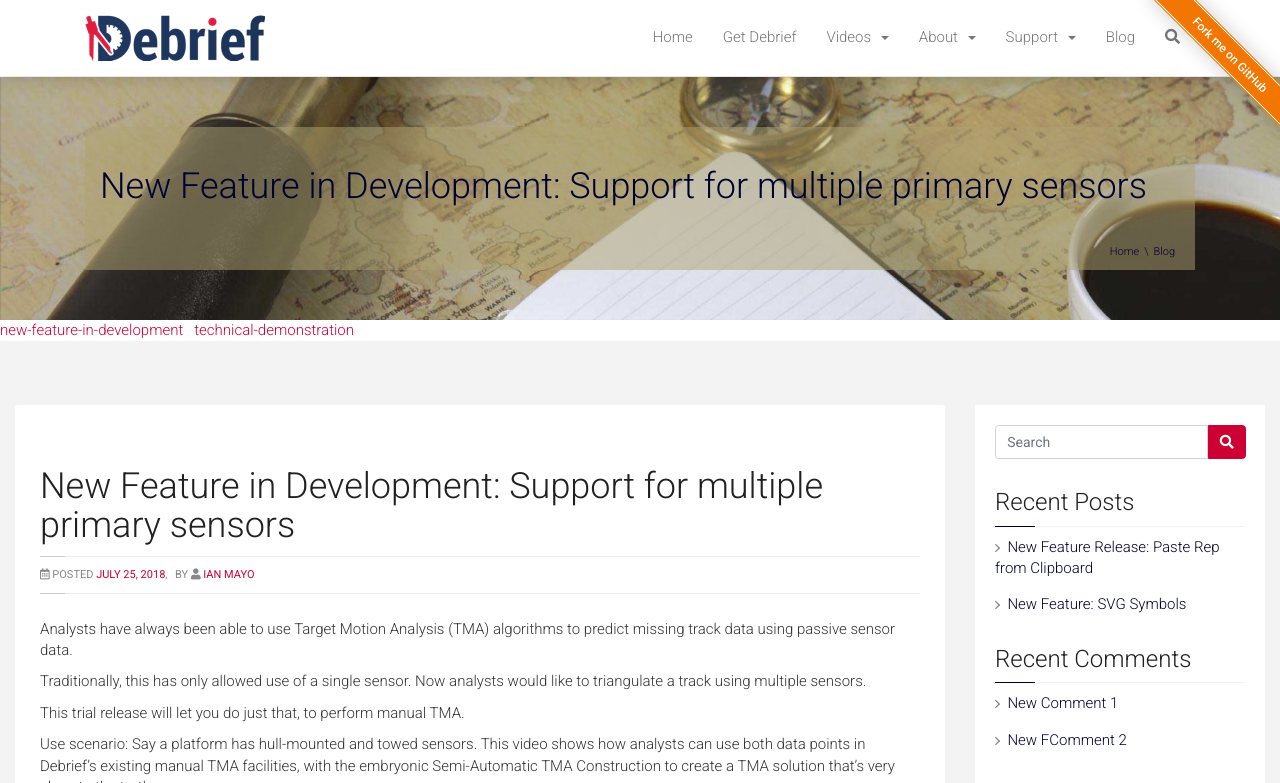
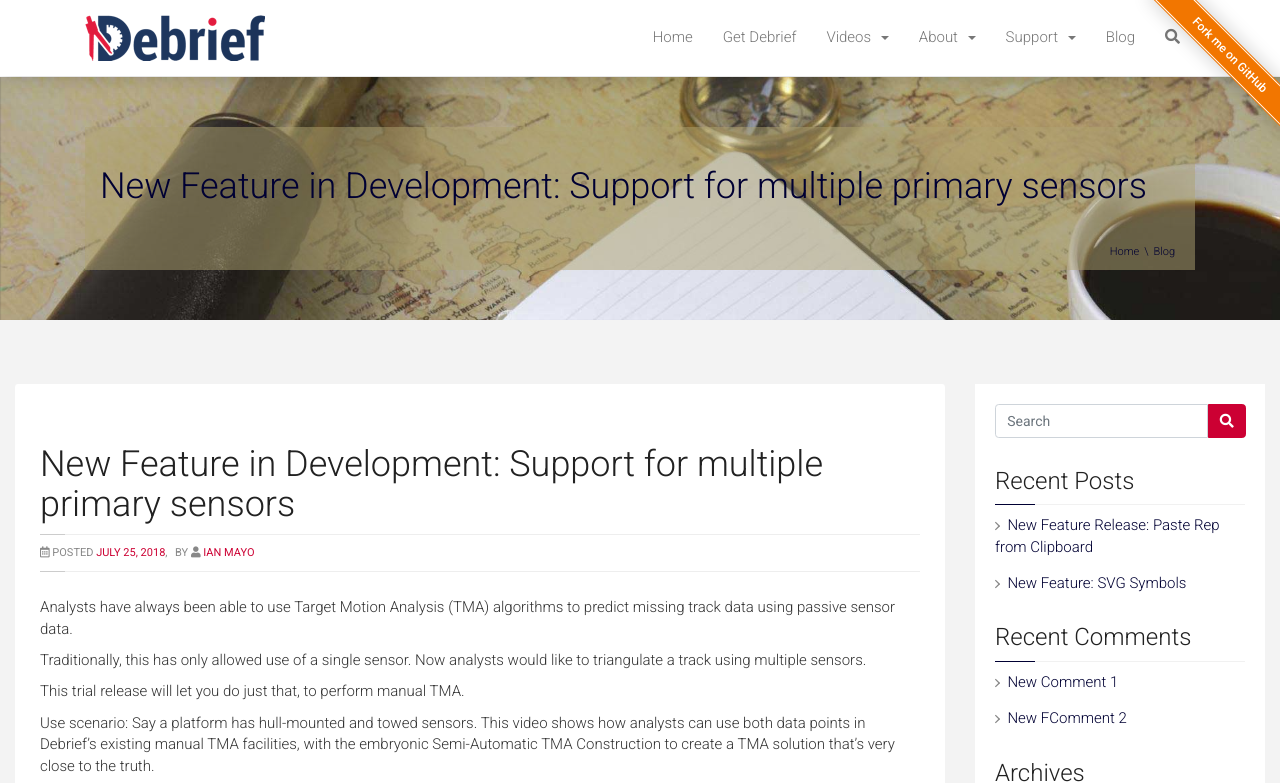
Before and after one commit to debrief/site, a Jekyll site: the page built from _posts/2018-07-25-new-feature-in-development-support-for-multiple-primary-sensors.html, in a window 1280 px wide and 900 px high, cut to the strip 0-783 px from the top of the window. Built offline with Jekyll 4.4.1, drawn with Linux system fonts in a browser that asks for light colours; nearby versions of some CDN libraries.

Commit message:
Adding url to post-date link

```diff
--- a/_includes/post-preview.html
+++ b/_includes/post-preview.html
@@ -13,7 +13,7 @@
           <div class="post-block__date mr-2">
               <i class="far fa-calendar-alt"></i>
               <span>Posted</span>
-              <span><a href="#"  class="post-block__date-link">{{ post.date | date: "%B %e, %Y" }}</a>,</span>
+              <span><a href="{{ post.url }}"  class="post-block__date-link">{{ post.date | date: "%B %e, %Y" }}</a>,</span>
           </div>
           <div class="post-block__autor">
               <span>by</span>
--- a/_layouts/post.html
+++ b/_layouts/post.html
@@ -15,18 +15,6 @@
     </div>
   </div>
 </header>
-
-<div class="post-categories">
-  {% if post %}
-    {% assign categories = post.categories %}
-  {% else %}
-    {% assign categories = page.categories %}
-  {% endif %}
-  {% for category in categories %}
-  <a href="{{site.baseurl}}/category/{{category|slugize}}">{{category}}</a>
-  {% unless forloop.last %}&nbsp;{% endunless %}
-  {% endfor %}
-</div>
 
 <div class="page-content page-content--blog" aria-label="Content">
   <div class="container-fluid">
@@ -47,7 +35,7 @@
                     <div class="post-block__date mr-2">
                         <i class="far fa-calendar-alt"></i>
                         <span>Posted</span>
-                        <span><a href="#"  class="post-block__date-link">{{ page.date | date: "%B %e, %Y" }}</a>,</span>
+                        <span><a href="{{ post.url }}"  class="post-block__date-link">{{ page.date | date: "%B %e, %Y" }}</a>,</span>
                     </div>
                     <div class="post-block__autor">
                         <span>by</span>
```
